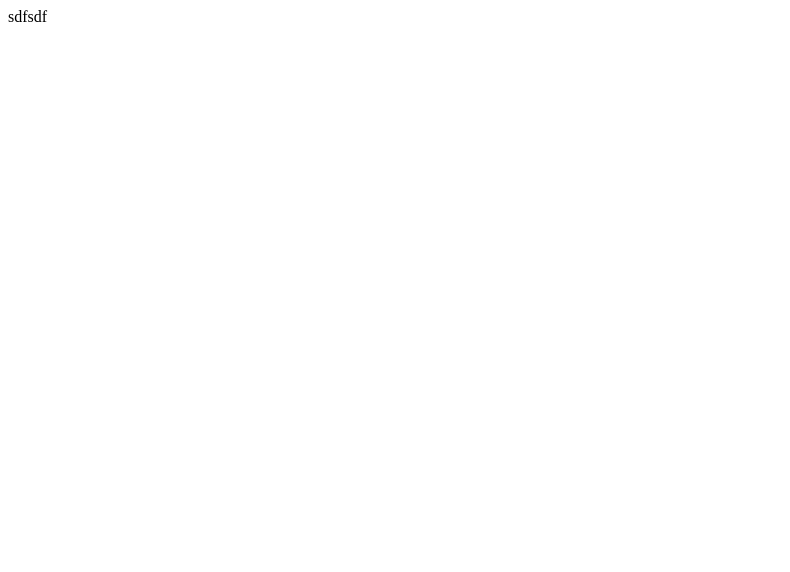
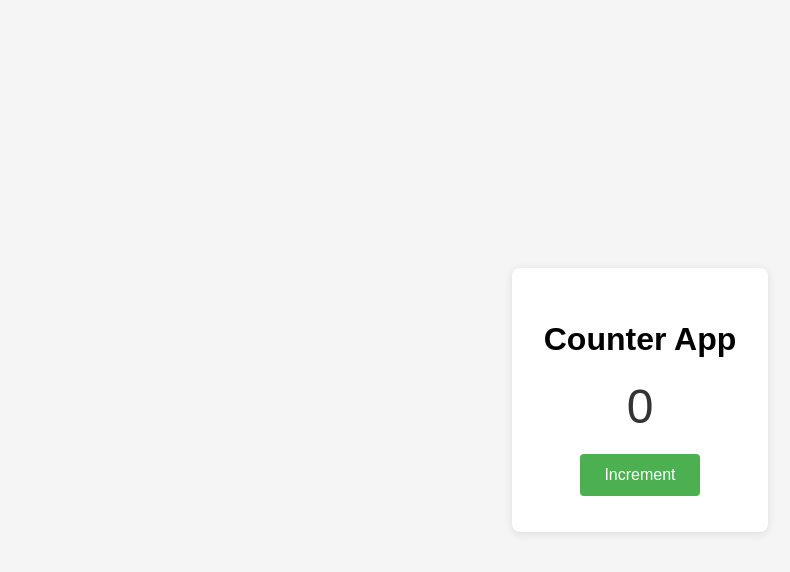
Before and after one commit to rokashevich/rokashevich.github.io, a plain HTML site: page index.html in a window 1280 px wide. Shown: the whole page, without its empty margins (0-790 px from the left). Drawn offline with Linux system fonts and the light colour scheme.

Commit message:
init from deepseek

```diff
--- a/index.html
+++ b/index.html
@@ -1 +1,75 @@
-sdfsdf
+<!DOCTYPE html>
+<html lang="en">
+<head>
+    <meta charset="UTF-8">
+    <meta name="viewport" content="width=device-width, initial-scale=1.0">
+    <title>Counter SPA</title>
+    <style>
+        body {
+            font-family: Arial, sans-serif;
+            display: flex;
+            flex-direction: column;
+            align-items: center;
+            justify-content: center;
+            height: 100vh;
+            margin: 0;
+            background-color: #f5f5f5;
+        }
+        .counter-container {
+            text-align: center;
+            background: white;
+            padding: 2rem;
+            border-radius: 8px;
+            box-shadow: 0 2px 10px rgba(0,0,0,0.1);
+        }
+        .counter-value {
+            font-size: 3rem;
+            margin: 1rem 0;
+            color: #333;
+        }
+        button {
+            background-color: #4CAF50;
+            border: none;
+            color: white;
+            padding: 12px 24px;
+            text-align: center;
+            text-decoration: none;
+            display: inline-block;
+            font-size: 16px;
+            margin: 4px 2px;
+            cursor: pointer;
+            border-radius: 4px;
+            transition: background-color 0.3s;
+        }
+        button:hover {
+            background-color: #45a049;
+        }
+    </style>
+</head>
+<body>
+    <div class="counter-container">
+        <h1>Counter App</h1>
+        <div class="counter-value" id="counter">0</div>
+        <button id="increment-btn">Increment</button>
+    </div>
+
+    <script>
+        document.addEventListener('DOMContentLoaded', () => {
+            // Get DOM elements
+            const counterElement = document.getElementById('counter');
+            const incrementBtn = document.getElementById('increment-btn');
+
+            // Initialize counter from localStorage or set to 0
+            let counter = parseInt(localStorage.getItem('counter')) || 0;
+            counterElement.textContent = counter;
+
+            // Increment counter on button click
+            incrementBtn.addEventListener('click', () => {
+                counter++;
+                counterElement.textContent = counter;
+                localStorage.setItem('counter', counter.toString());
+            });
+        });
+    </script>
+</body>
+</html>
```
